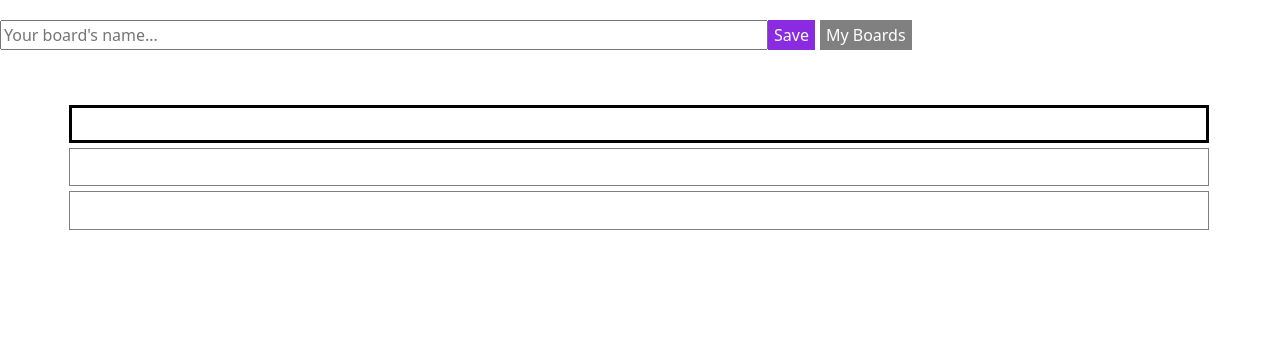
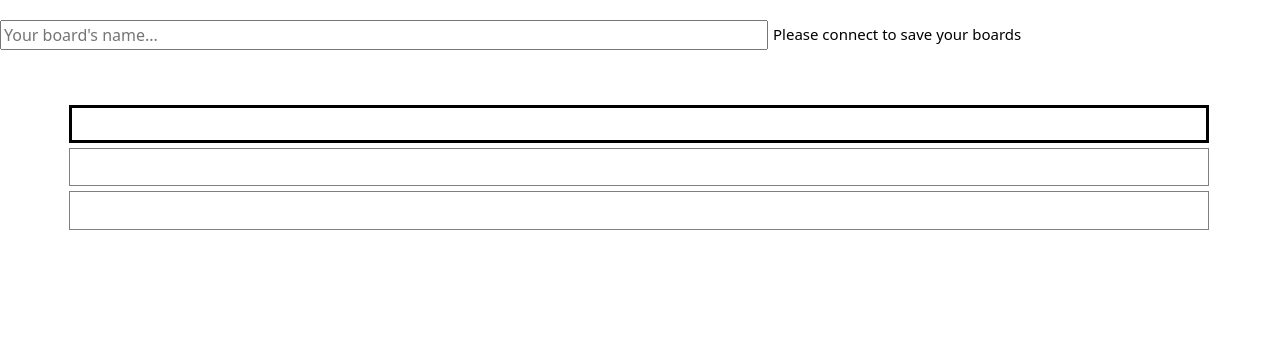
Before and after one commit to Lucas-Fernandes-Martins/LatBoard, a Flask app: page / in a window 1280 px wide. Shown: the part 60-420 px from the top of the page. Run offline with Flask 2, Linux system fonts and the light colour scheme.

Commit message:
Add files via upload

```diff
--- a/app/app.py
+++ b/app/app.py
@@ -102,12 +102,22 @@ def update():
     content = request.json
     board = boards(content["title"], session["user_name"], session["user_id"], content["content"])
     exists = boards.query.filter_by(title=content["title"]).first()
+    session["title"] = content["title"]
+    session["content"] = content["data"]
+    print("content:" + str(session["content"]))
     if exists is None:
         db.session.add(board)
         db.session.commit()
     else:
         exists.content = content["content"]
         db.session.commit()
+
+    return redirect(url_for("main"))
+
+@app.route("/new_board")
+def new_board():
+    session.pop("title", None)
+    session.pop("content", None)
 
     return redirect(url_for("main"))
 
--- a/app/static/css/main.css
+++ b/app/static/css/main.css
@@ -182,7 +182,7 @@ h3{
     height: 30px;
     border: 0px solid white;
     color: white;
-    background-color: grey;
+    background-color: indigo;
     margin-left: 5px;
   }
 
@@ -192,3 +192,12 @@ h3{
     width: 100%;
     left: 15px;
   }
+
+  #login_message{
+    position: relative;
+    color: black;
+    font-size: 15px;
+    display: none;
+    left: 5px;
+    margin-top: 3px;
+  }
--- a/app/templates/boards_user.html
+++ b/app/templates/boards_user.html
@@ -13,9 +13,15 @@
         <button id="connect" class="connect" v-on:click="login">[[text]]</button>
         </div>
     <div class="container" id="list">
+        <button class="new_board" onclick="new_b()">New Board</button>
     <item-list v-for="item in Boards" v-bind:board="item" v-bind:key="item.id" v-bind:render="render">
     </item-list>
 </div>
+<script>
+    function new_b(){
+        window.location.href = "{{url_for('new_board')}}";
+    }
+</script>
 <script>
     Vue.component('item-list', {
         delimiters: ["[[", "]]"],
--- a/app/templates/index.html
+++ b/app/templates/index.html
@@ -34,6 +34,7 @@
   <input v-model="title" type="text" id="title" placeholder="Your board's name..." value="">
   <button id="save" v-on:click="save">Save</button>
   <button id="myBoards" v-on:click="board_list">My Boards</button>
+  <p id="login_message">Please connect to save your boards</p>
 </div>
 <script>
   var menu = new Vue({
@@ -46,19 +47,27 @@
     },
     methods:{
       save:  function save () {
-        if(this.logged == 0){
-          alert("Connect (Log in/ Sign up) to save board");
-        }
         this.title = document.getElementById("title").value;
 
         for(var i = 0; i < lst.List.length; i++){
           this.content += lst.List[i].text + "/c";
         }
 
+        var data = [];
+
+        for(var i = 0; i < lst.List.length; i++){
+          var dict = {};
+          dict.id = lst.List[i].id;
+          dict.text = lst.List[i].text.replace(/\\/g, "|");
+          console.log(lst.List[i].id);
+          console.log(lst.List[i].text);
+          data.push(dict);
+        }
+
         cleaned = this.content.replace(/\\/g, "|");
 
         axios.post('/update', {
-        title: this.title, content:cleaned});
+        title: this.title, content:cleaned, data:data});
     },
     board_list: function board_list(){
       window.location.href = "{{url_for('boards_user')}}";
@@ -87,6 +96,10 @@
   function update_info(){
       if(connect.logged == 1){
           connect.text = "Hi, " + connect.user_name;
+      }else{
+          document.getElementById("save").style.display = "none";
+          document.getElementById("myBoards").style.display = "none";
+          document.getElementById("login_message").style.display = "block";
       }
     }
 
@@ -280,6 +293,7 @@ set_values();
 
 <script>
   function after_load(){
+
     document.getElementsByClassName("container")[0].style.border = "3px solid black";
     document.getElementById("input").focus();
     if(menu.title == "None"){
--- a/google_auth.py
+++ b/google_auth.py
@@ -11,12 +11,12 @@ ACCESS_TOKEN_URI = 'https://www.googleapis.com/oauth2/v4/token'
 AUTHORIZATION_URL = 'https://accounts.google.com/o/oauth2/v2/auth?access_type=offline&prompt=consent'
 
 AUTHORIZATION_SCOPE ='openid email profile'
-#AUTH_REDIRECT_URI = "http://127.0.0.1:5000/google/auth"
-AUTH_REDIRECT_URI = "http://latboard.herokuapp.com/google/auth"
-#BASE_URI = "http://127.0.0.1:5000/login"
-BASE_URI = "http://latboard.herokuapp.com/login"
-CLIENT_ID = "paste_your_client_id_here"
-CLIENT_SECRET = "paste_your_client_secret_here"
+AUTH_REDIRECT_URI = "http://127.0.0.1:5000/google/auth"
+#AUTH_REDIRECT_URI = "http://latboard.herokuapp.com/google/auth"
+BASE_URI = "http://127.0.0.1:5000/login"
+#BASE_URI = "http://latboard.herokuapp.com/login"
+CLIENT_ID = "984673657656-ihts22jnav09239cr7d8gvtdd8m52eg1.apps.googleusercontent.com"
+CLIENT_SECRET = "-JjnwIUwoHbHKcj-ZDaOmWCf"
 
 AUTH_TOKEN_KEY = 'auth_token'
 AUTH_STATE_KEY = 'auth_state'
```
Also changed, not shown: app/static/css/list.css (+8 -0 lines), app/boards.sqlite3, app/users.sqlite3.
